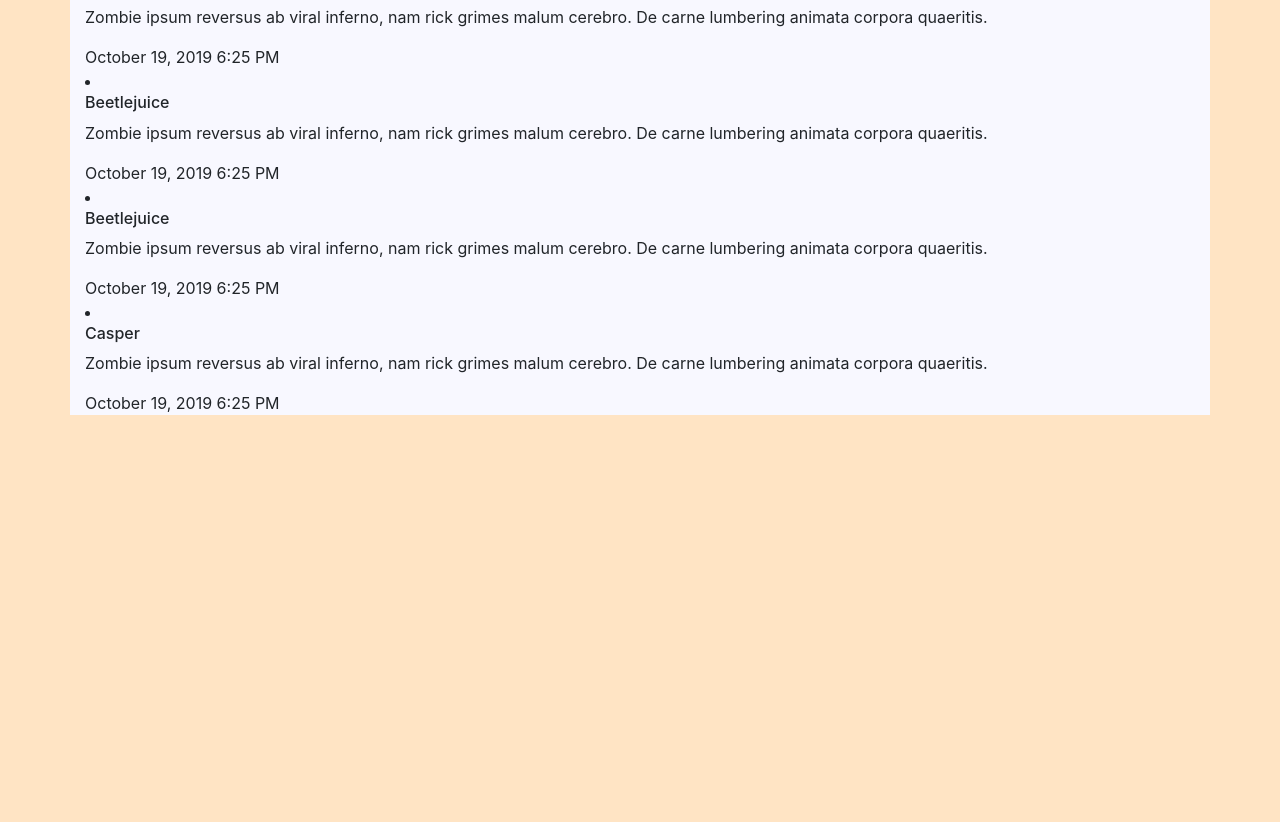
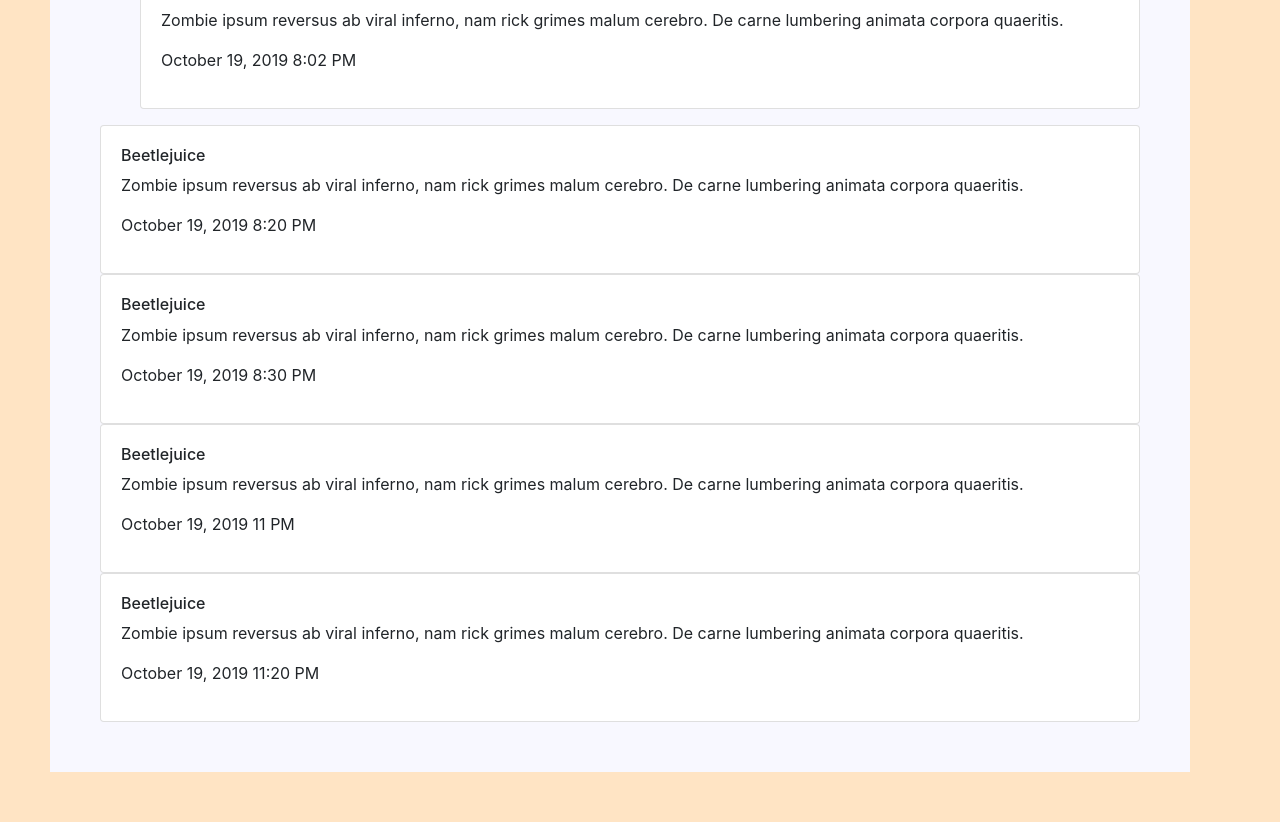
Before and after one commit to nss-evening-cohort-10/chatty-group-project-ghost-frogs, a website built with webpack: page src/index.html in a window 1280 px wide. Shown: the part 140-962 px from the top of the page. Before the commit the page ends 800 px from the top, so only its background shows below. Built offline with nearby package versions, Linux system fonts and the light colour scheme.

Commit message:
change array and placeholder

```diff
--- a/src/javascripts/components/placeholder.js
+++ b/src/javascripts/components/placeholder.js
@@ -1,4 +1,3 @@
-import moment from 'moment';
 import utilities from '../helpers/utilities';
 import './placeholder.scss';
 import m from '../helpers/data/messages';
@@ -10,24 +9,17 @@
   `;
   for (let i = 0; i < messages.length; i += 1) {
     domString += `
-    <div id="messageContainer">
-      <li class="inner">
+    <div id="messageContainer" class="card">
+      <li class="card-body">
         <h6>${messages[i].name}</h6>
         <p>${messages[i].text}</p>
+        <p>${messages[i].timeStamp}</p>
       </li>
     </div>
   `;
     domString += '</ul>';
-    domString += `<div>${moment().format('LLL')}
-    </div>`;
   }
   utilities.printToDom('chatBox', domString);
 };
 
-
-// const timeStamp = () => {
-//   moment().format('LLL');
-//   $("moment().format('LLL')").append($('.inner'));
-// };
-
 export default { makeText };
--- a/src/javascripts/components/placeholder.scss
+++ b/src/javascripts/components/placeholder.scss
@@ -1,3 +1,14 @@
 #chatBox{
   background-color:ghostwhite;
+  margin: 50px;
+  padding: 50px;
 }
+
+li {
+  list-style-type: none;
+  padding: 50px;
+}
+
+li:nth-child(even){
+  background-color: blue;
+}
--- a/src/javascripts/helpers/data/messages.js
+++ b/src/javascripts/helpers/data/messages.js
@@ -1,26 +1,28 @@
-import moment from 'moment';
-
 const messages = [
   {
     name: 'Beetlejuice',
     text: 'Zombie ipsum reversus ab viral inferno, nam rick grimes malum cerebro. De carne lumbering animata corpora quaeritis.',
-    timeStamp: moment().format('LLL'),
-  },
-  {
-    name: 'Casper',
-    text: 'Zombie ipsum reversus ab viral inferno, nam rick grimes malum cerebro. De carne lumbering animata corpora quaeritis.',
+    timeStamp: 'October 19, 2019 8:02 PM',
   },
   {
     name: 'Beetlejuice',
     text: 'Zombie ipsum reversus ab viral inferno, nam rick grimes malum cerebro. De carne lumbering animata corpora quaeritis.',
+    timeStamp: 'October 19, 2019 8:20 PM',
   },
   {
     name: 'Beetlejuice',
     text: 'Zombie ipsum reversus ab viral inferno, nam rick grimes malum cerebro. De carne lumbering animata corpora quaeritis.',
+    timeStamp: 'October 19, 2019 8:30 PM',
   },
   {
-    name: 'Casper',
+    name: 'Beetlejuice',
     text: 'Zombie ipsum reversus ab viral inferno, nam rick grimes malum cerebro. De carne lumbering animata corpora quaeritis.',
+    timeStamp: 'October 19, 2019 11 PM',
+  },
+  {
+    name: 'Beetlejuice',
+    text: 'Zombie ipsum reversus ab viral inferno, nam rick grimes malum cerebro. De carne lumbering animata corpora quaeritis.',
+    timeStamp: 'October 19, 2019 11:20 PM',
   },
 ];
 
--- a/src/javascripts/main.js
+++ b/src/javascripts/main.js
@@ -5,7 +5,6 @@
 
 const init = () => {
   placeholder.makeText();
-  placeholder.timeStamp();
   navbar.createNavbar();
 };
 
```
Also changed, not shown: src/Images/beetle.jpg (added), src/Images/casper.jpg (added).
